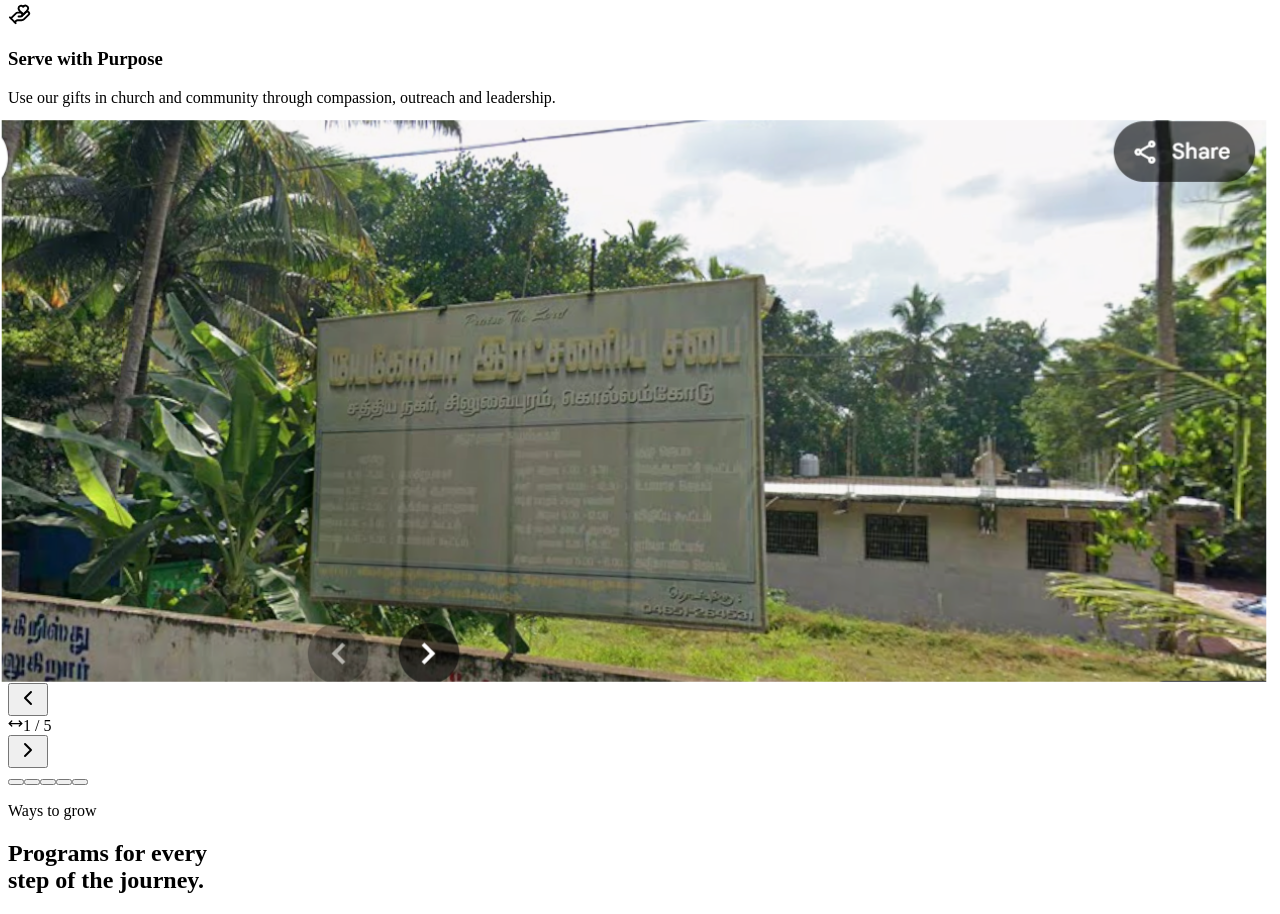
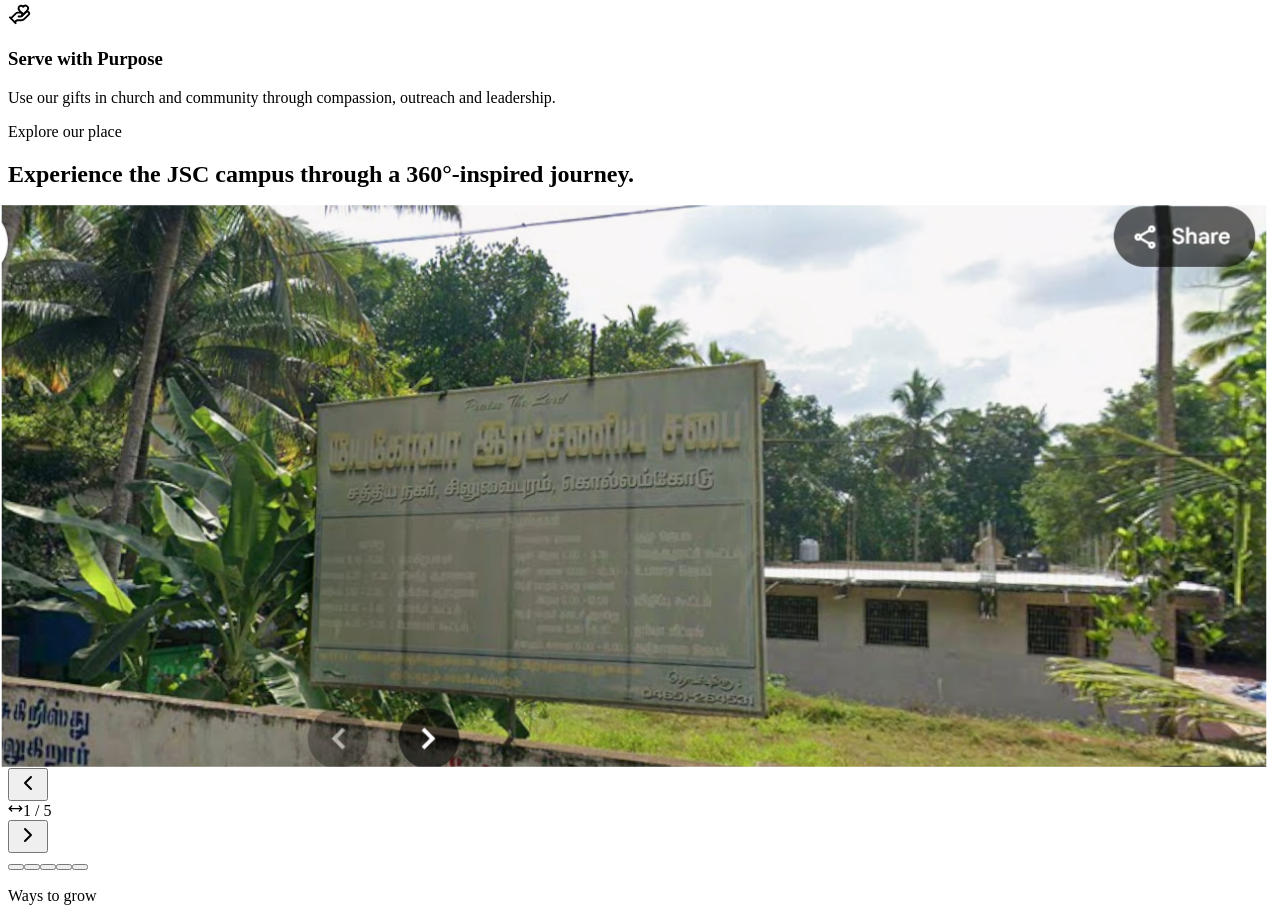
Before and after one commit to TechWorldBig/churchWebsite, a React (Vite) app: page / in a window 1280 px wide. Shown: the part 1260-2174 px from the top of the page. Built offline with nearby package versions, Linux system fonts and the light colour scheme; the HTML template or start-up script is replaced by a standard one.

Commit message:
Restore 360 degree campus title

```diff
--- a/src/pages/Home.tsx
+++ b/src/pages/Home.tsx
@@ -35,7 +35,7 @@ export default function Home() {
         </div>
       </section>
 
-      <section className="bg-[#071f19] text-white"><PanoramaExperience /></section>
+      <section className="bg-[#071f19] pt-20 text-white sm:pt-24"><div className="mx-auto max-w-7xl px-5 pb-8 lg:px-8"><p className="eyebrow text-[#e3bc62]">Explore our place</p><h2 className="mt-3 max-w-3xl text-4xl font-black tracking-tight sm:text-5xl">Experience the JSC campus through a 360°-inspired journey.</h2></div><PanoramaExperience /></section>
 
       <section className="bg-white py-24"><div className="mx-auto max-w-7xl px-5 lg:px-8"><div className="flex flex-col justify-between gap-5 md:flex-row md:items-end"><div><p className="eyebrow">Ways to grow</p><h2 className="section-title">Programs for every<br/>step of the journey.</h2></div><Link to="/programs" className="secondary-dark-btn">View all programs <ArrowRight size={17}/></Link></div><div className="mt-12 grid gap-5 md:grid-cols-2 lg:grid-cols-3">{programs.slice(0, 3).map(program => <article key={program.id} className="soft-card"><p className="text-xs font-bold uppercase tracking-[.16em] text-emerald-700">{program.schedule}</p><h3 className="mt-3 text-xl font-black">{program.title}</h3><p className="mt-3 text-sm leading-7 text-slate-600">{program.description}</p></article>)}</div></div></section>
 
```
